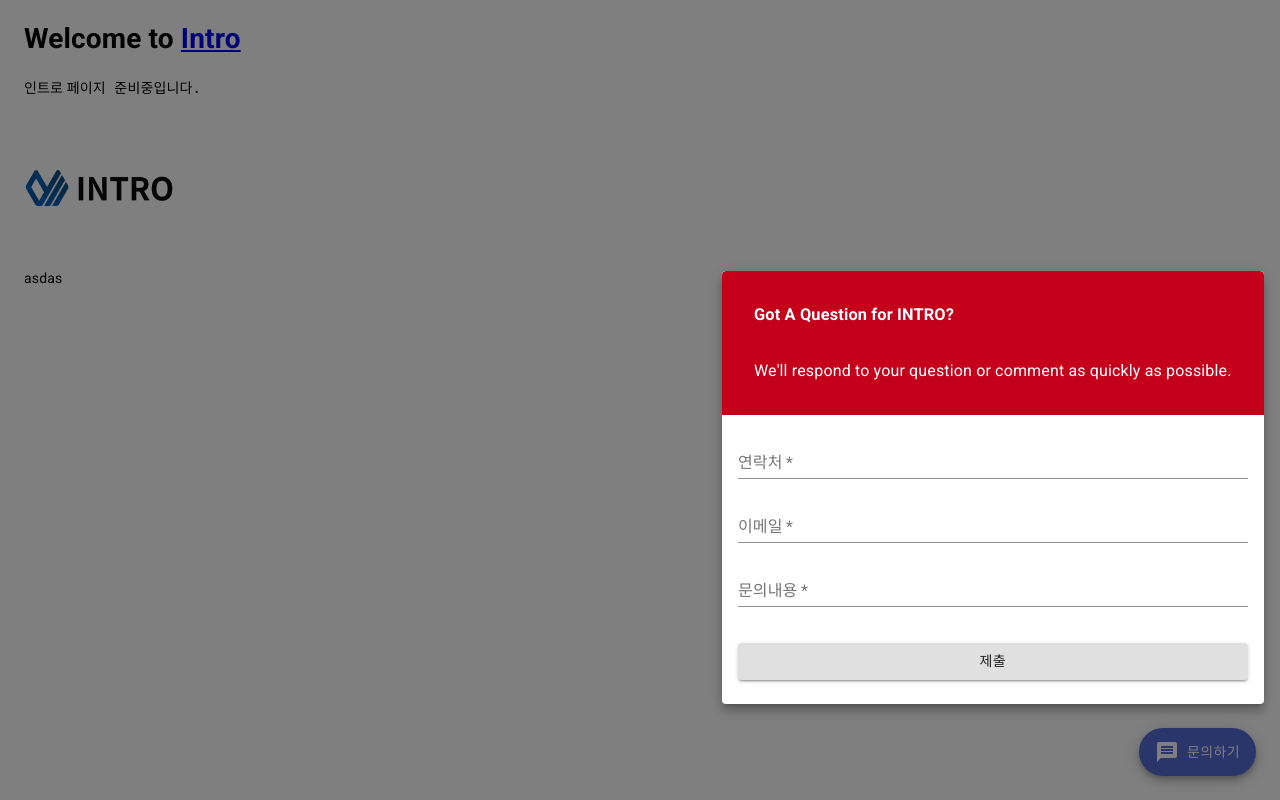
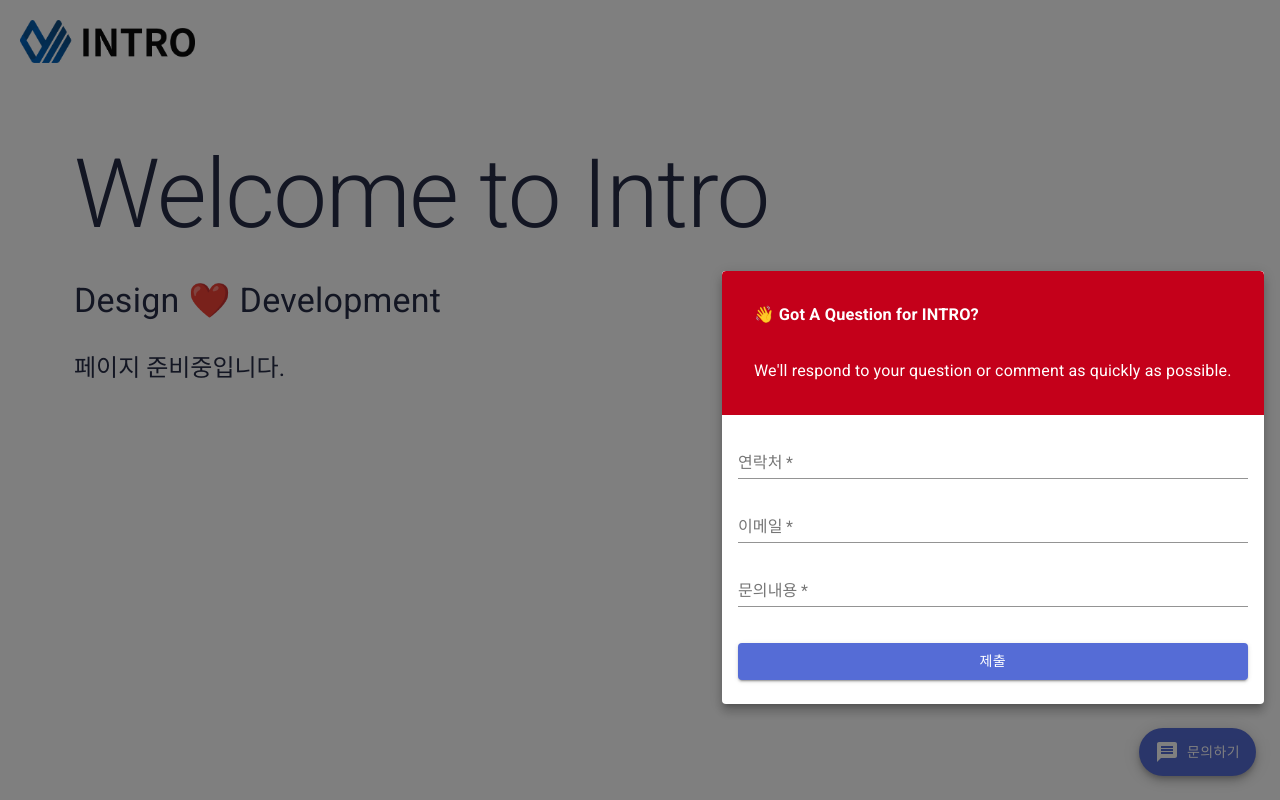
Before and after one commit to intro-taktak/nextjs_vercel, a Next.js app: page / in a window 1280 px wide. Both pictures are taken after a click on the button "문의하기". Built offline with nearby package versions, Linux system fonts and the light colour scheme.

Commit message:
페이지 변경

```diff
--- a/pages/_document.js
+++ b/pages/_document.js
@@ -2,6 +2,7 @@ import React from 'react';
 import Document, { Html, Head, Main, NextScript } from 'next/document';
 import { ServerStyleSheets } from '@material-ui/core/styles';
 import theme from '../src/theme';
+import AppBar from '../src/AppBar'
 
 export default class MyDocument extends Document {
   render() {
@@ -16,6 +17,7 @@ export default class MyDocument extends Document {
           />
         </Head>
         <body>
+
           <Main />
           <NextScript />
         </body>
--- a/pages/index.js
+++ b/pages/index.js
@@ -2,10 +2,19 @@ import React from 'react';
 import { makeStyles } from '@material-ui/core/styles';
 import Container from '@material-ui/core/Container';
 import ContactForm from '../src/ContactForm'
+import Typography from '@material-ui/core/Typography';
 
 const useStyles = makeStyles((theme) => ({
   logo: {
-    height:150
+    height:43,
+    margin: 20
+  },
+  typoRoot:{
+    width: '80%',
+    margin: 50
+  },
+  typo:{
+    marginBottom: 30
   }
 }));
 
@@ -14,21 +23,25 @@ export default function Index() {
   const classes = useStyles();
 
   return (
-    <Container maxWidth={false}>
-      <h1>
-          Welcome to <a href="https://introsolution.kr">Intro</a>
-        </h1>
-
-        <p>
-          인트로{' '}
-          <code>페이지 준비중입니다.</code>
-        </p>
-
+    <section>
+      <img src="/logo.png" alt="Intro Logo" className={classes.logo}/>
+      <Container maxWidth={false}>
+        <div className={classes.typoRoot}>
+          <Typography variant="h1" className={classes.typo}>
+            Welcome to Intro
+          </Typography>
+          <Typography variant="h4" className={classes.typo}>
+            Design ❤️ Development
+          </Typography>
+          <Typography variant="h5" className={classes.typo}>
+            페이지 준비중입니다.
+          </Typography>
+        </div>
         <ContactForm />
         <footer>
-        <img src="/logo.png" alt="Intro Logo" className={classes.logo} />
-      </footer>
-      asdas
-    </Container>
+        </footer>
+      </Container>
+    </section>
+
   );
 }
--- /dev/null
+++ b/src/AppBar.js
@@ -0,0 +1,42 @@
+import React from 'react';
+import { makeStyles } from '@material-ui/core/styles';
+import AppBar from '@material-ui/core/AppBar';
+import Toolbar from '@material-ui/core/Toolbar';
+import Typography from '@material-ui/core/Typography';
+import Button from '@material-ui/core/Button';
+import IconButton from '@material-ui/core/IconButton';
+import MenuIcon from '@material-ui/icons/Menu';
+
+const useStyles = makeStyles((theme) => ({
+  root: {
+    flexGrow: 1,
+  },
+  menuButton: {
+    marginRight: theme.spacing(2),
+  },
+  title: {
+    flexGrow: 1,
+  },
+
+}));
+
+export default function ButtonAppBar() {
+  const classes = useStyles();
+
+  return (
+    <div className={classes.root}>
+      <AppBar position="static">
+        <Toolbar>
+        <IconButton edge="start" className={classes.menuButton} color="parent" aria-label="menu">
+
+        </IconButton>
+
+          <Typography variant="h6" className={classes.title}>
+            News
+          </Typography>
+          <Button color="inherit">Login</Button>
+        </Toolbar>
+      </AppBar>
+    </div>
+  );
+}
--- a/src/ContactForm.js
+++ b/src/ContactForm.js
@@ -152,7 +152,7 @@ const ContactForm = () => {
           className={classes.media}
           title="Contemplative Reptile"
         >
-          <h3 className={classes.typography}>Got A Question for INTRO?</h3>
+          <h3 className={classes.typography}>👋 Got A Question for INTRO?</h3>
           <Typography className={classes.typography}>We'll respond to your question or comment as quickly as possible.</Typography>
         </CardContent>
         <CardContent>
@@ -194,7 +194,7 @@ const ContactForm = () => {
                 fullWidth
               />
               <br/><br/>
-              <Button variant="contained" type="submit" disabled={status.submitting} fullWidth>
+              <Button variant="contained" type="submit" disabled={status.submitting} fullWidth color="primary">
                 {!status.submitting
                   ? !status.submitted
                     ? '제출'
--- a/src/theme.js
+++ b/src/theme.js
@@ -17,7 +17,7 @@ const theme = createMuiTheme({
       default: '#ffffff',
     },
     text: {
-      primary: "#000",
+      primary: "#262C46",
     }
   },
 });
```
Also changed, not shown: public/logo.png.
